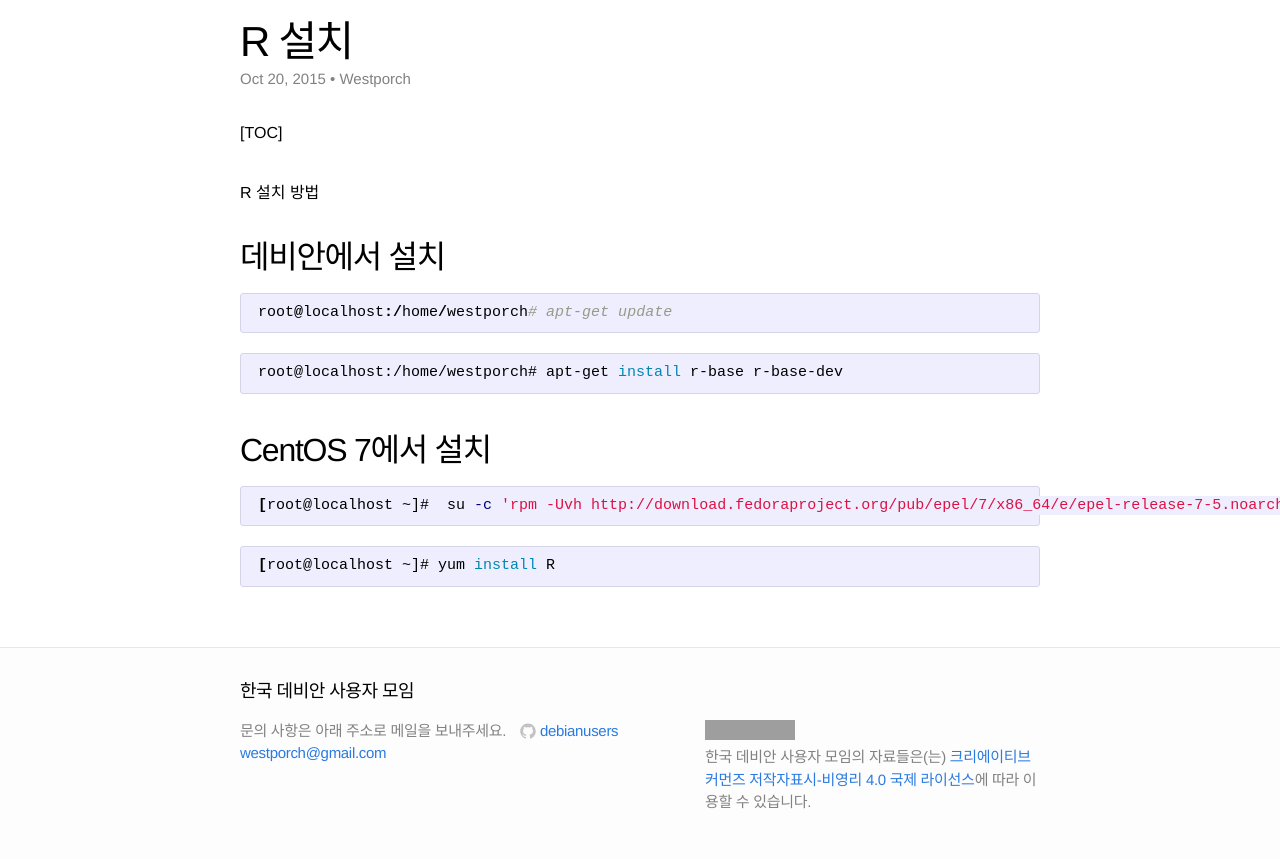
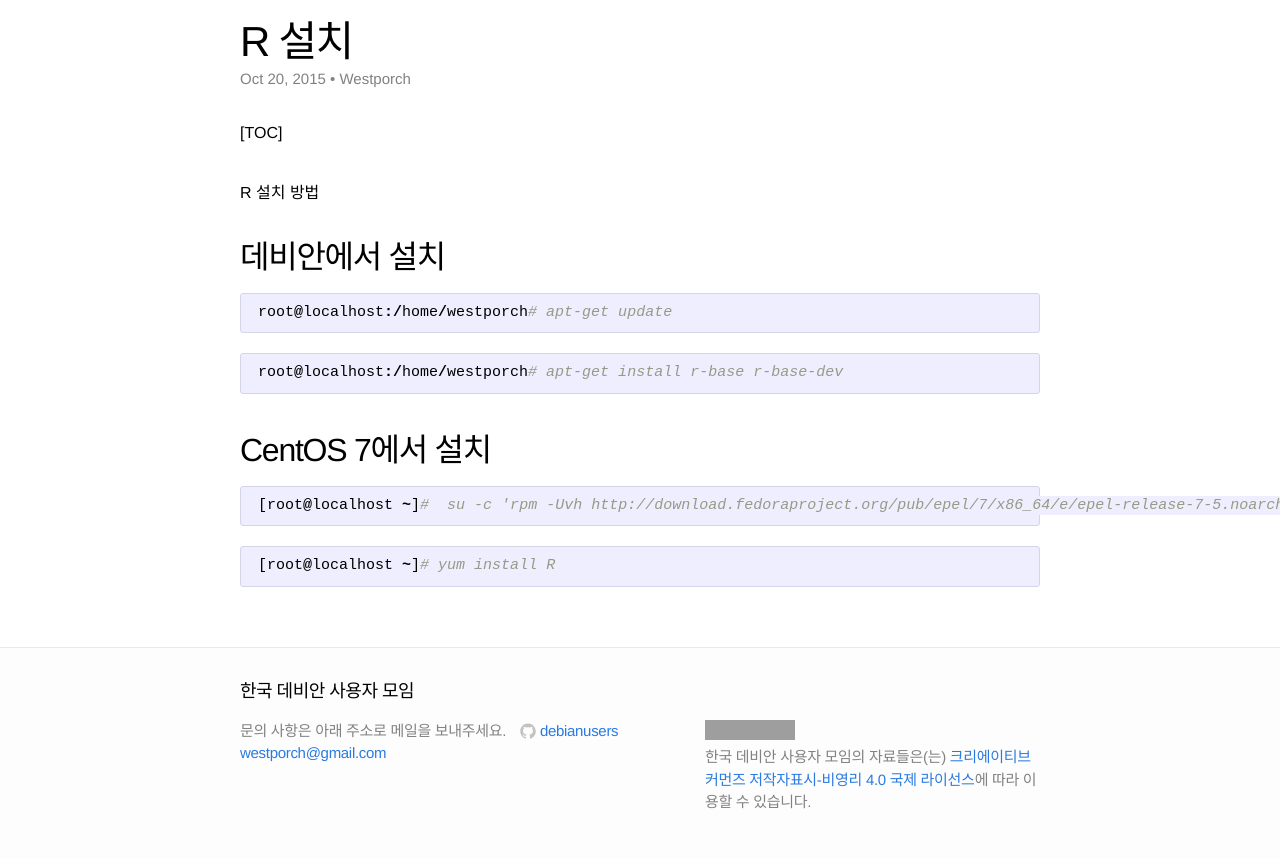
Before and after one commit to debianusers/debianusers.github.io, a Jekyll site: the page built from _posts/2015-10-20-R.md, in a window 1280 px wide. Shown: the part 332-1191 px from the top of the page. Built offline with Jekyll 4.4.1, drawn with Linux system fonts in a browser that asks for light colours; Markdown is read by kramdown in place of the engine named in the settings; comment, search, counter and statistics services are not loaded; grey boxes are pictures that could not be loaded.

Commit message:
문법 강조

````diff
--- a/_posts/2015-10-20-R.md
+++ b/_posts/2015-10-20-R.md
@@ -16,17 +16,17 @@
 root@localhost:/home/westporch# apt-get update
 ```
 
-```bash
+```php
 root@localhost:/home/westporch# apt-get install r-base r-base-dev
 ```
 
 CentOS 7에서 설치
 -----------------
 
-```bash
+```php
 [root@localhost ~]#  su -c 'rpm -Uvh http://download.fedoraproject.org/pub/epel/7/x86_64/e/epel-release-7-5.noarch.rpm'
 ```
 
-```bash
+```php
 [root@localhost ~]# yum install R
 ```
````
